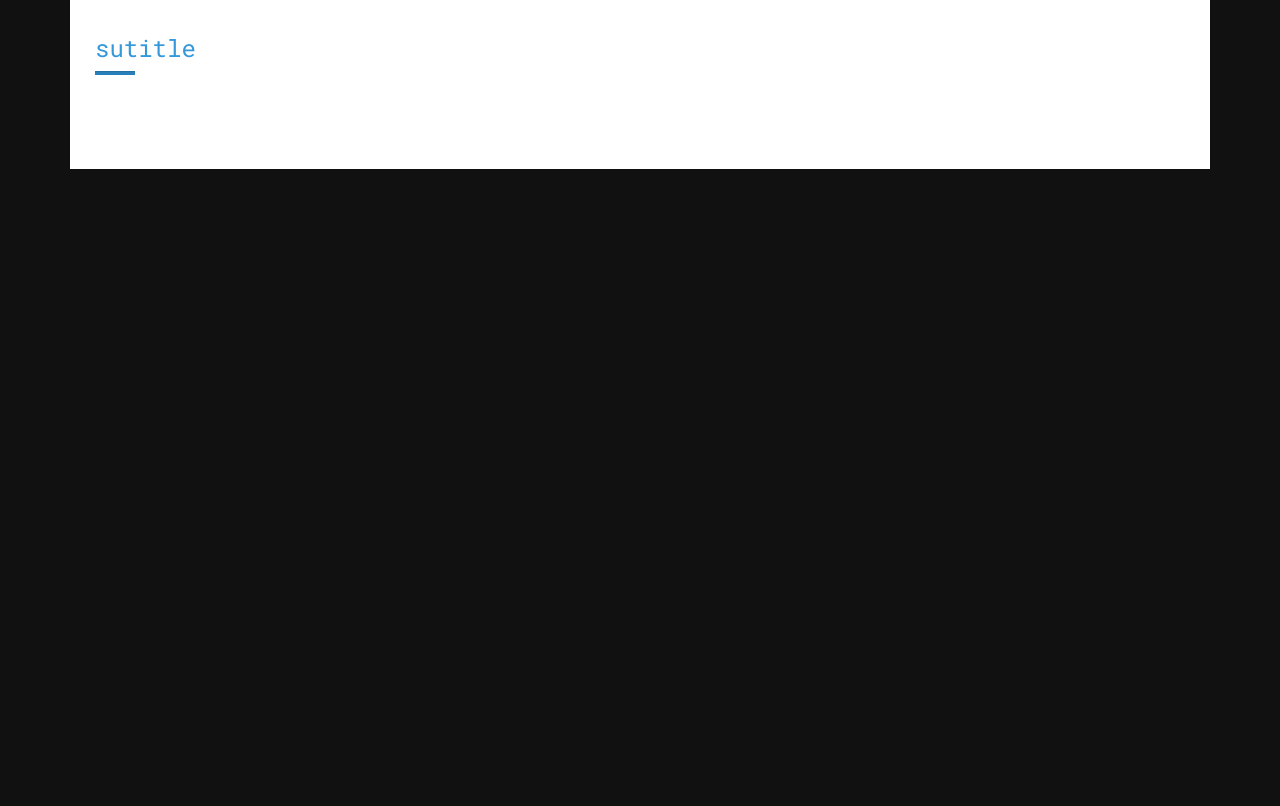
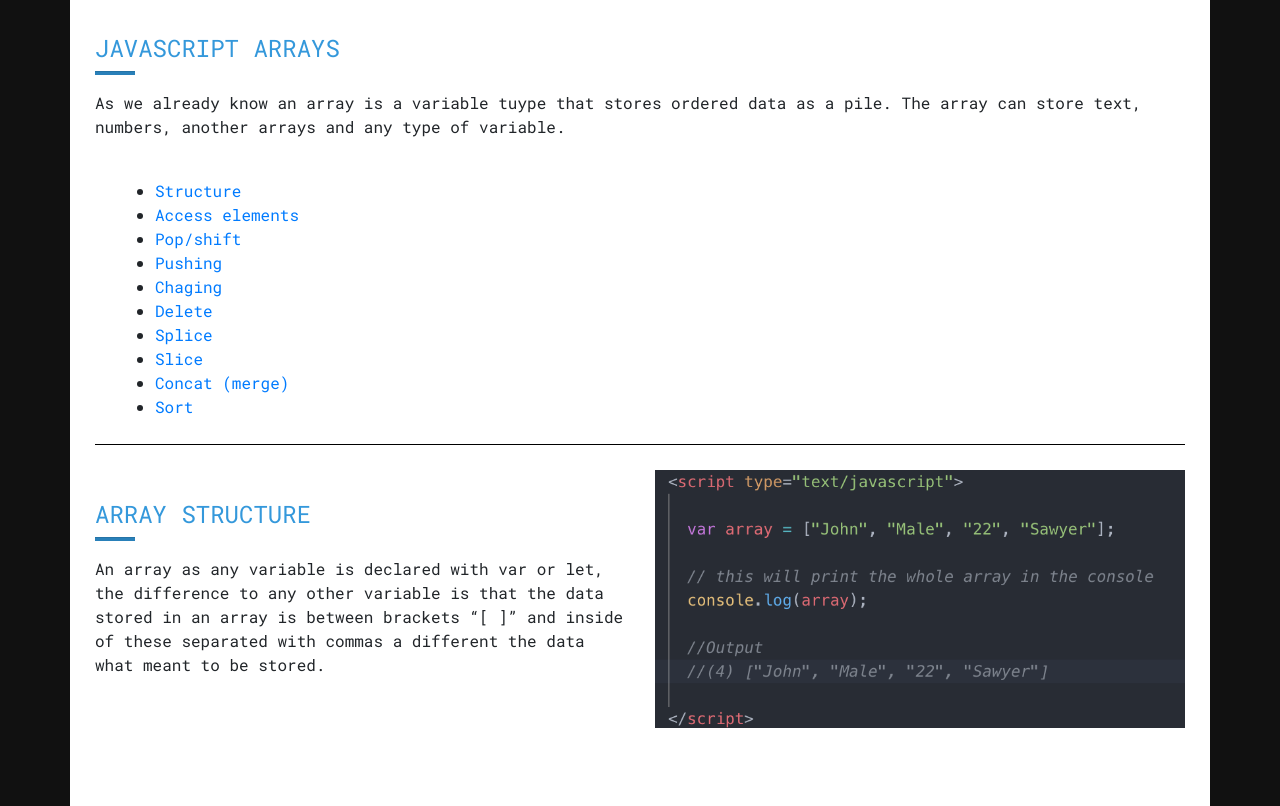
Before and after one commit to smum159/JavaScript_SEPIP, a website built with Parcel: page arrays.html in a window 1280 px wide. Shown: the part 158-964 px from the top of the page. Before the commit the page ends 800 px from the top, so only its background shows below. Built offline with nearby package versions, Linux system fonts and the light colour scheme.

Commit message:
arrays pt1

```diff
--- a/arrays.html
+++ b/arrays.html
@@ -14,7 +14,48 @@
     </nav>
     <div class="content container">
       <h1>Arrays and their methods</h1>
-      <h4 class="sub-title">sutitle</h4>
+      <h4 class="sub-title">JAVASCRIPT ARRAYS</h4>
       <hr class="tema">
+      <p>
+        As we already know an array is a variable tuype that stores ordered data as a pile.
+        The array can store text, numbers, another arrays and any type of variable.<br><br></p>
+      <ul class="tipos">
+        <li><a href="">Structure</a></li>
+        <li><a href="">Access elements</a></li>
+        <li><a href="">Pop/shift</a></li>
+        <li><a href="">Pushing</a></li>
+        <li><a href="">Chaging</a></li>
+        <li><a href="">Delete</a></li>
+        <li><a href="">Splice</a></li>
+        <li><a href="">Slice</a></li>
+        <li><a href="">Concat (merge)</a></li>
+        <li><a href="">Sort</a></li>
+      </ul>
+      <hr class="hr-temas">
+      <div class="row">
+        <div class="col-md-6 col-lg-6">
+          <h4 class="sub-title">ARRAY STRUCTURE</h4>
+          <hr class="tema">
+          <p>
+            An array as any variable is declared with var or let, the difference to
+            any other variable is that the data stored in an array is between brackets “[ ]”
+            and inside of these separated with commas a different the data what meant to be stored.<br><br></p>
+        </div>
+        <div class="code-zone col-md-6 col-lg-6">
+          <img class="img-fluid" src="./src/assets/images/simplearray.png" alt="">
+        </div>
+      </div>
+    </div>
+    <script type="text/javascript">
+
+      var array = ["John", "Male", "22", "Sawyer"];
+
+      // this will print the whole array in the console
+      console.log(array);
+
+      //Output
+      //(4) ["John", "Male", "22", "Sawyer"]
+
+    </script>
   </body>
 </html>
```
Also changed, not shown: src/assets/images/simplearray.png (added).
